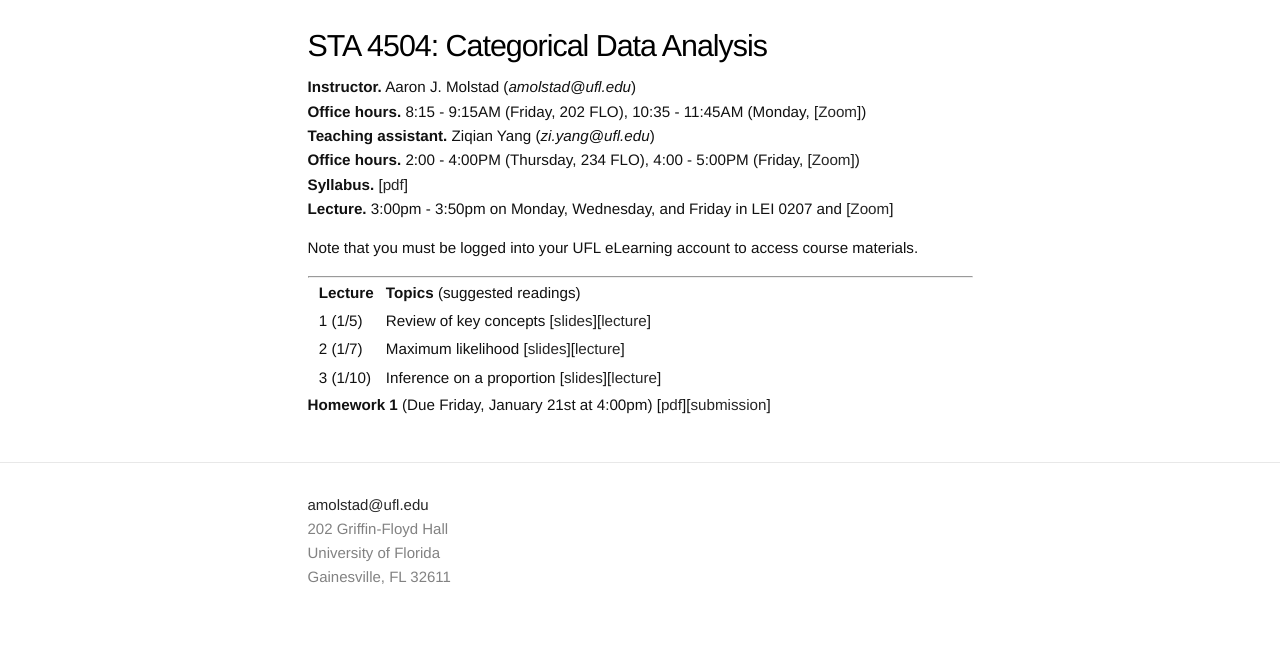
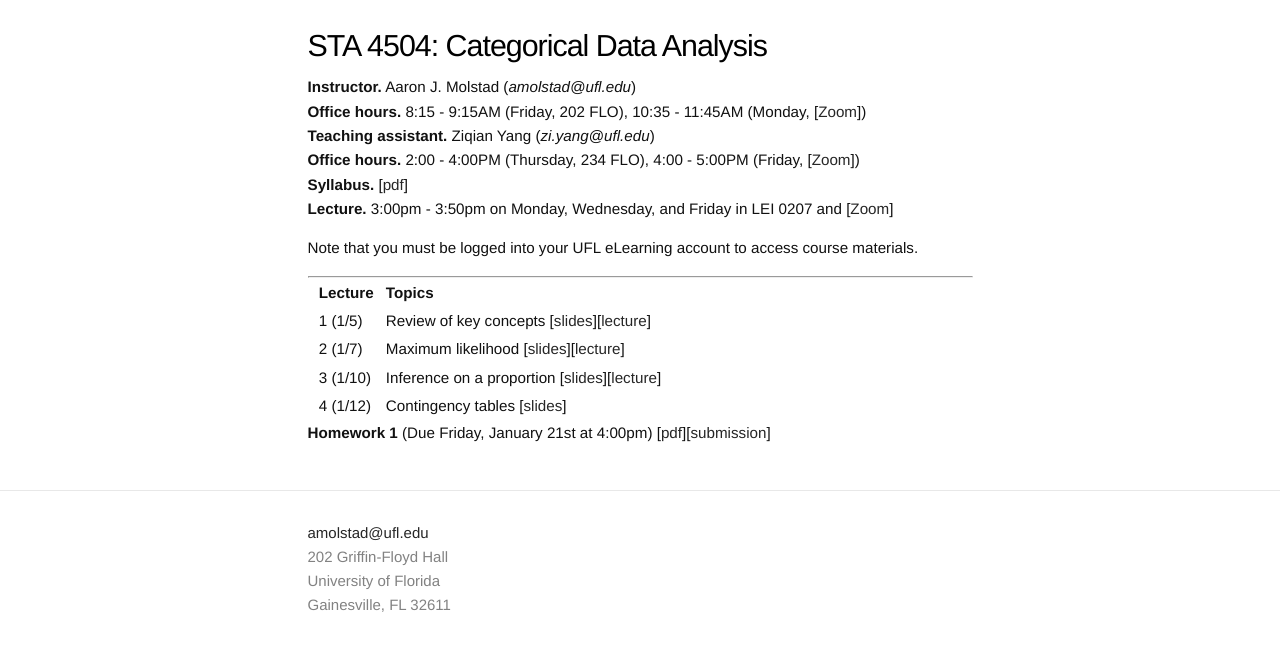
Before and after one commit to ajmolstad/ajmolstad.github.io, a Jekyll site: the page built from S22_STA4504.md, in a window 1280 px wide. Shown: the top 651 px of the page. Built offline with Jekyll 4.4.1, drawn with Linux system fonts in a browser that asks for light colours.

Commit message:
Update S22_STA4504.md

```diff
--- a/S22_STA4504.md
+++ b/S22_STA4504.md
@@ -15,9 +15,10 @@ Note that you must be logged into your UFL eLearning account to access course ma
 
 ---------------
 
-||  **Lecture** ||  **Topics** (suggested readings) ||
+||  **Lecture** ||  **Topics** ||
 || 1 (1/5)  || Review of key concepts [[slides](https://ufl.instructure.com/files/65543791/download?download_frd=1)][[lecture](https://ufl.instructure.com/courses/449490/files?preview=65548987)] ||
 || 2 (1/7) || Maximum likelihood [[slides](https://ufl.instructure.com/files/65611857/download?download_frd=1)][[lecture](https://ufl.instructure.com/courses/449490/files?preview=65659957)]||
 || 3 (1/10) || Inference on a proportion [[slides](https://ufl.instructure.com/files/65659961/download?download_frd=1)][[lecture](https://ufl.instructure.com/courses/449490/files?preview=65701126)] ||
+|| 4 (1/12) || Contingency tables [[slides](https://ufl.instructure.com/files/65707939/download?download_frd=1)] ||
 
 **Homework 1** (Due Friday, January 21st at 4:00pm) [[pdf](https://ufl.instructure.com/files/65701862/download?download_frd=1)][[submission](https://ufl.instructure.com/courses/449490/assignments/5079062)]
```
